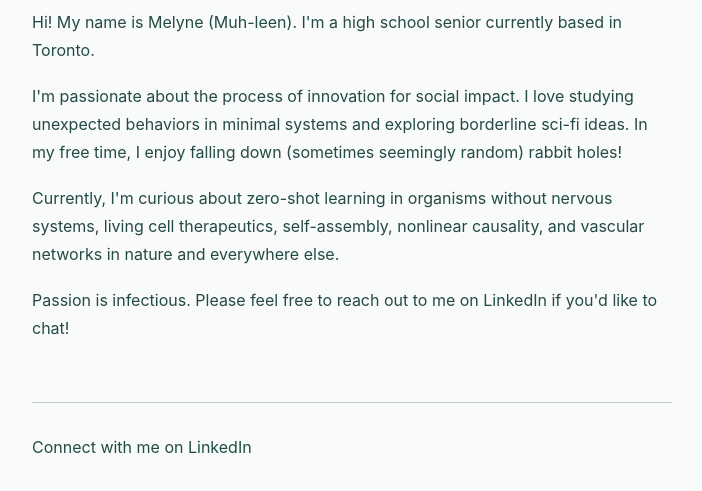
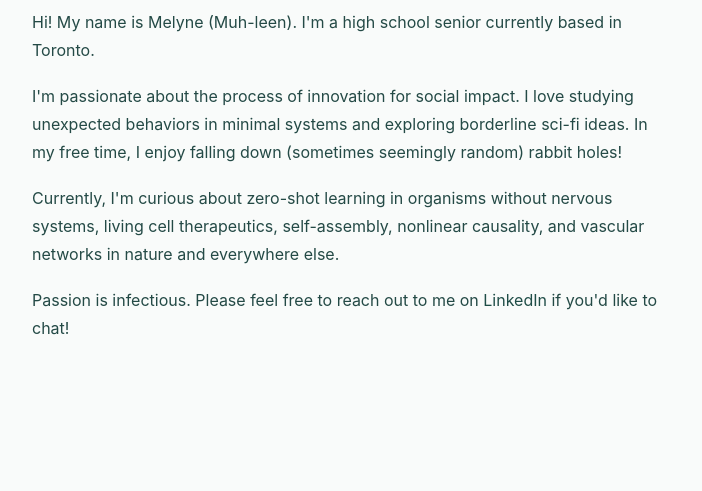
Before and after one commit to melynez/melynez.github.io, a plain HTML site: page index.html in a window 1280 px wide. Shown: the part 239-730 px from the top of the page, without its empty margins (288-990 px from the left). Drawn offline with Linux system fonts and the light colour scheme.

Commit message:
Update index.html

```diff
--- a/index.html
+++ b/index.html
@@ -279,10 +279,6 @@
                 Passion is infectious. Please feel free to reach out to me on <a href="https://www.linkedin.com/in/melyne-zhou-5546b3271/" target="_blank">LinkedIn</a> if you'd like to chat!
             </p>
         </div>
-
-        <div class="contact">
-            <p>Connect with me on <a href="https://www.linkedin.com/in/melyne-zhou-5546b3271/" target="_blank">LinkedIn</a></p>
-        </div>
     </div>
 
     <!-- Projects Page -->
@@ -307,9 +303,6 @@
             </p>
         </div>
 
-        <div class="contact">
-            <p>Read my writing on <a href="https://melyne.substack.com/" target="_blank">Substack</a> or connect on <a href="https://www.linkedin.com/in/melyne-zhou-5546b3271/" target="_blank">LinkedIn</a></p>
-        </div>
     </div>
 
     <script>
```
